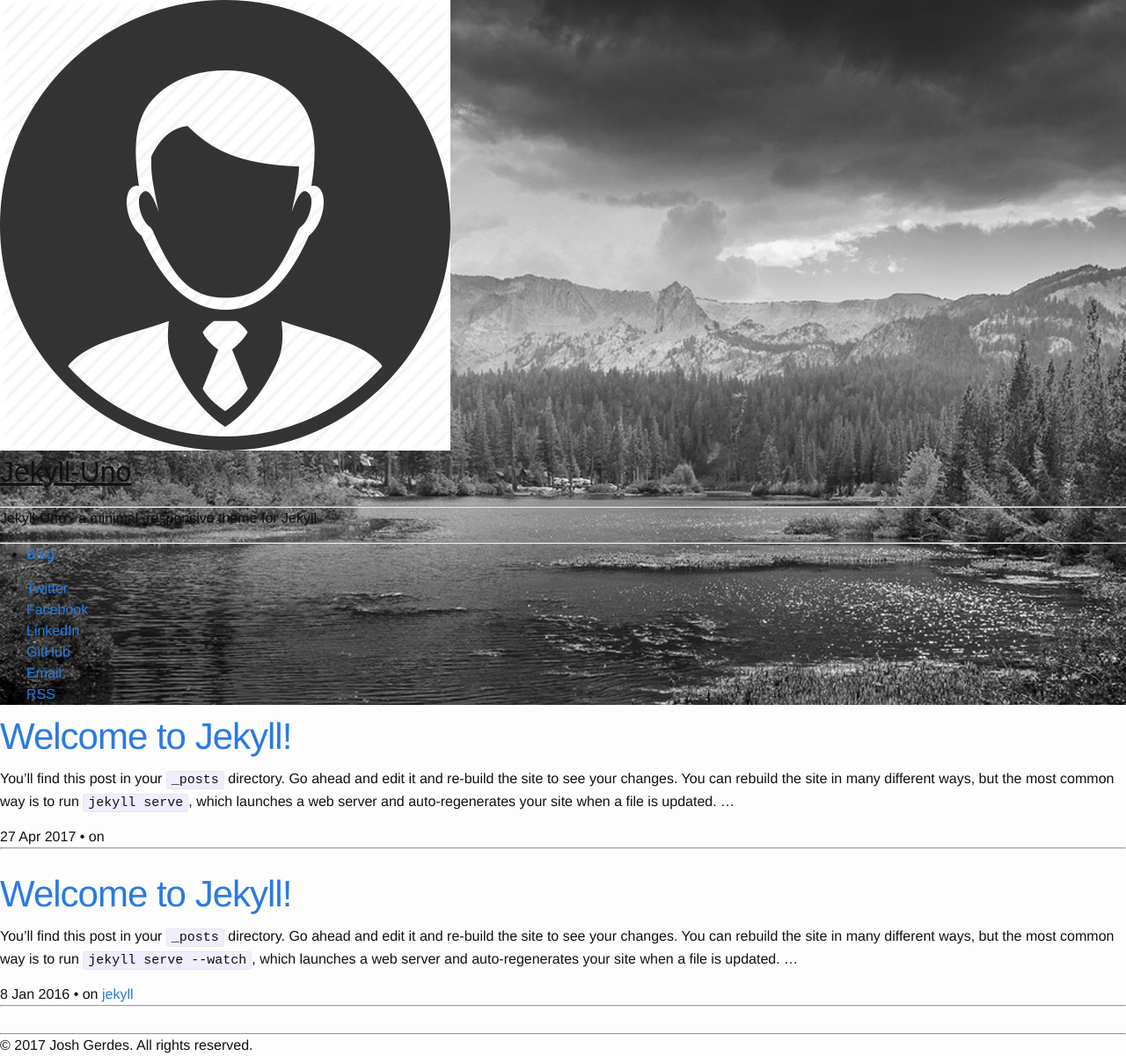
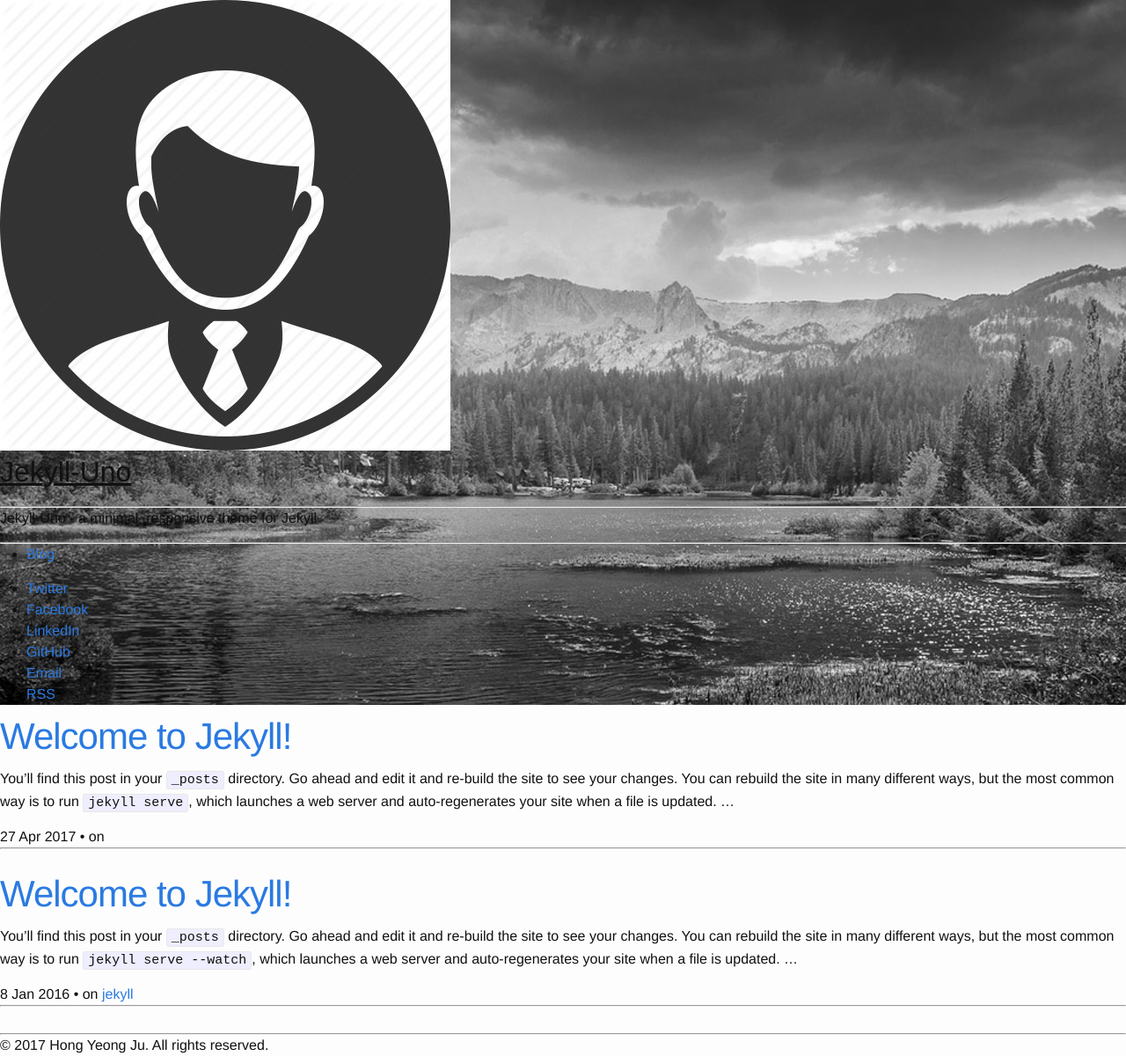
Before and after one commit to hjp0819/hjp0819.github.io, a Jekyll site: the page built from index.html, in a window 1280 px wide. Shown: the whole page at 88% size. Built offline with Jekyll 4.4.1, drawn with Linux system fonts in a browser that asks for light colours; nearby versions of some CDN libraries; the list of posts is cut into pages by our own code.

Commit message:
테마변경

```diff
--- a/_config.yml
+++ b/_config.yml
@@ -2,16 +2,16 @@
 title: Jekyll-Uno
 description: 'Jekyll-Uno - a minimal, responsive theme for Jekyll'
 url: 'http://joshgerdes.com/jekyll-uno'
-baseurl: '/jekyll-uno/'
+baseurl: ''
 # google_analytics: 'UA-XXXXXX-X'
 # disqus_shortname: 'your-disqus-name'
 
 author:
-  name: 'Josh Gerdes'
-  email: josh@joshgerdes.com
+  name: 'Hong Yeong Ju'
+  email: hjp0819@gmail.com
   twitter_username: joshgerdes
   facebook_username: joshgerdes
-  github_username:  joshgerdes
+  github_username: Yeong Ju
   linkedin_username:  joshgerdes
 
 defaults:
```
Also changed, not shown: index.html (line endings or trailing spaces).
